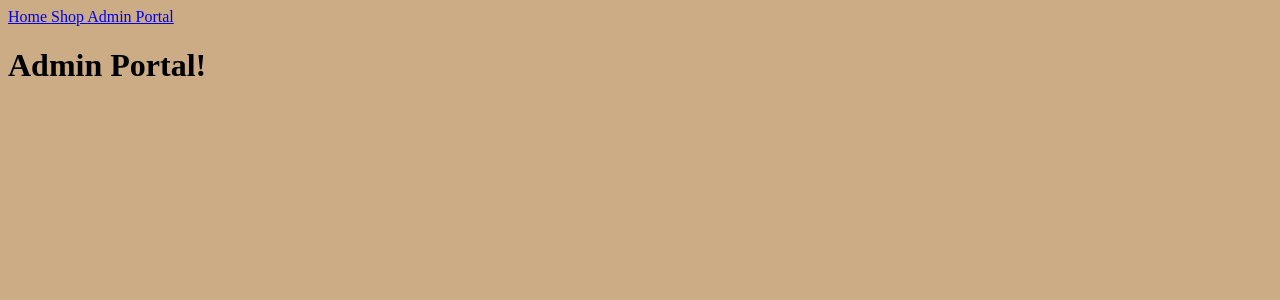
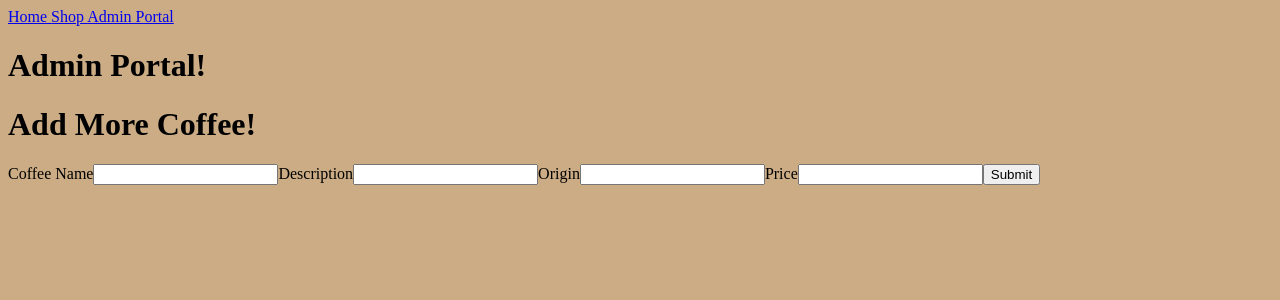
Before and after one commit to se-christopher-perez/building-a-react-based-personal-project-showcase-app, a React (Vite) app in the folder coffee-r-us/: page /admin-portal in a window 1280 px wide. Shown: the top 300 px of the page. Built offline with nearby package versions, Linux system fonts and the light colour scheme; data requests are answered from the project's data file.

Commit message:
Added Form and POST

```diff
--- a/coffee-r-us/db.json
+++ b/coffee-r-us/db.json
@@ -41,6 +41,13 @@
       "name": "French Roast",
       "origin": "Brazil",
       "price": 11.5
+    },
+    {
+      "name": "Vanilla bean",
+      "description": "Apple Inc",
+      "origin": "Columbia",
+      "price": "0",
+      "id": "oOC2FAgjzrE"
     }
   ],
   "$schema": "./node_modules/json-server/schema.json"
--- /dev/null
+++ b/coffee-r-us/src/components/CoffeeForm.jsx
@@ -0,0 +1,73 @@
+import React, { useState } from 'react'
+import { useOutletContext } from 'react-router-dom'
+
+function CoffeeForm() {
+
+    const { coffees, setCoffees } = useOutletContext()
+
+    const [newCoffee, setNewCoffee] = useState({
+
+        name: "",
+        description: "",
+        origin: "",
+        price: ""
+
+    })
+
+    function handleSubmit(e){
+
+        e.preventDefault()
+
+        console.log(newCoffee)
+
+        fetch("http://localhost:8000/coffee", {
+            method: "POST",
+            headers: {"Content-Type": "application/json"},
+            body: JSON.stringify(newCoffee)
+        })
+        .then(r => {
+
+            if(!r.ok){ throw new Error("Issue with POST")}
+
+            return r.json()
+
+        })
+        .then(data => {
+
+            setCoffees([...coffees, data])
+
+        })
+
+    }
+
+
+    return (
+        <>
+            <div className="coffee-form-container">
+
+                <h1>Add More Coffee!</h1>
+
+                <form className='form-container' onSubmit={handleSubmit}>
+
+                    <label htmlFor='name-input' >Coffee Name</label>
+                    <input id='name-input' type="text" value={newCoffee.name} onChange={(e) => setNewCoffee((prevCoffee) => ({...prevCoffee, name: e.target.value}))} />
+
+                    <label htmlFor='description-input' >Description</label>
+                    <input id='description-input' type="text" value={newCoffee.description} onChange={(e) => setNewCoffee((prevCoffee) => ({...prevCoffee, description: e.target.value}))} />
+
+                    <label htmlFor='origin-input' >Origin</label>
+                    <input id='origin-input' type="text" value={newCoffee.origin} onChange={(e) => setNewCoffee((prevCoffee) => ({...prevCoffee, origin: e.target.value}))} />
+
+                    <label htmlFor='price-input' >Price</label>
+                    <input id='price-input' type="text" value={newCoffee.price} onChange={(e) => setNewCoffee((prevCoffee) => ({...prevCoffee, price: e.target.value}))} />
+
+                    <input type="submit" />
+
+                </form>
+
+            </div>
+        </>
+    )
+}
+
+export default CoffeeForm
--- a/coffee-r-us/src/pages/AdminPortal.jsx
+++ b/coffee-r-us/src/pages/AdminPortal.jsx
@@ -1,7 +1,7 @@
 import React from 'react'
+import CoffeeForm from '../components/CoffeeForm'
 
 function AdminPortal() {
-
 
     return (
         <>
@@ -9,6 +9,8 @@ function AdminPortal() {
 
                 <h1>Admin Portal!</h1>
 
+                <CoffeeForm />
+
             </div>
         </>
     )
```
